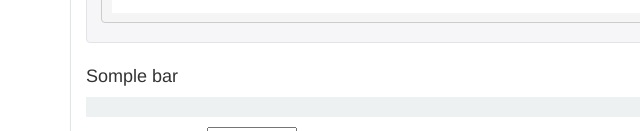
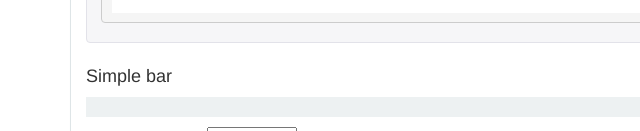
Before and after one commit to TekVanDo/Angular-Tek-Progress-bar, a plain HTML site: page index.html in a window 1280 px wide. Shown: the part 669-800 px from the top of the page, 0-640 px from the left. Drawn offline with nearby package versions, Linux system fonts and the light colour scheme; some packages are replaced by stand-ins of ours; a script that the page names is missing.

Commit message:
typing error

```diff
--- a/index.html
+++ b/index.html
@@ -99,7 +99,7 @@
 
             <div class="row">
                 <div class="col-md-12">
-                    <h4 class="m-t-xs">Somple bar</h4>
+                    <h4 class="m-t-xs">Simple bar</h4>
 
                     <tek-progress-bar class="m-tb-sm" bar-class="progress-bar-danger"
                                       ng-model="main.bar1ProgressVal">
```
